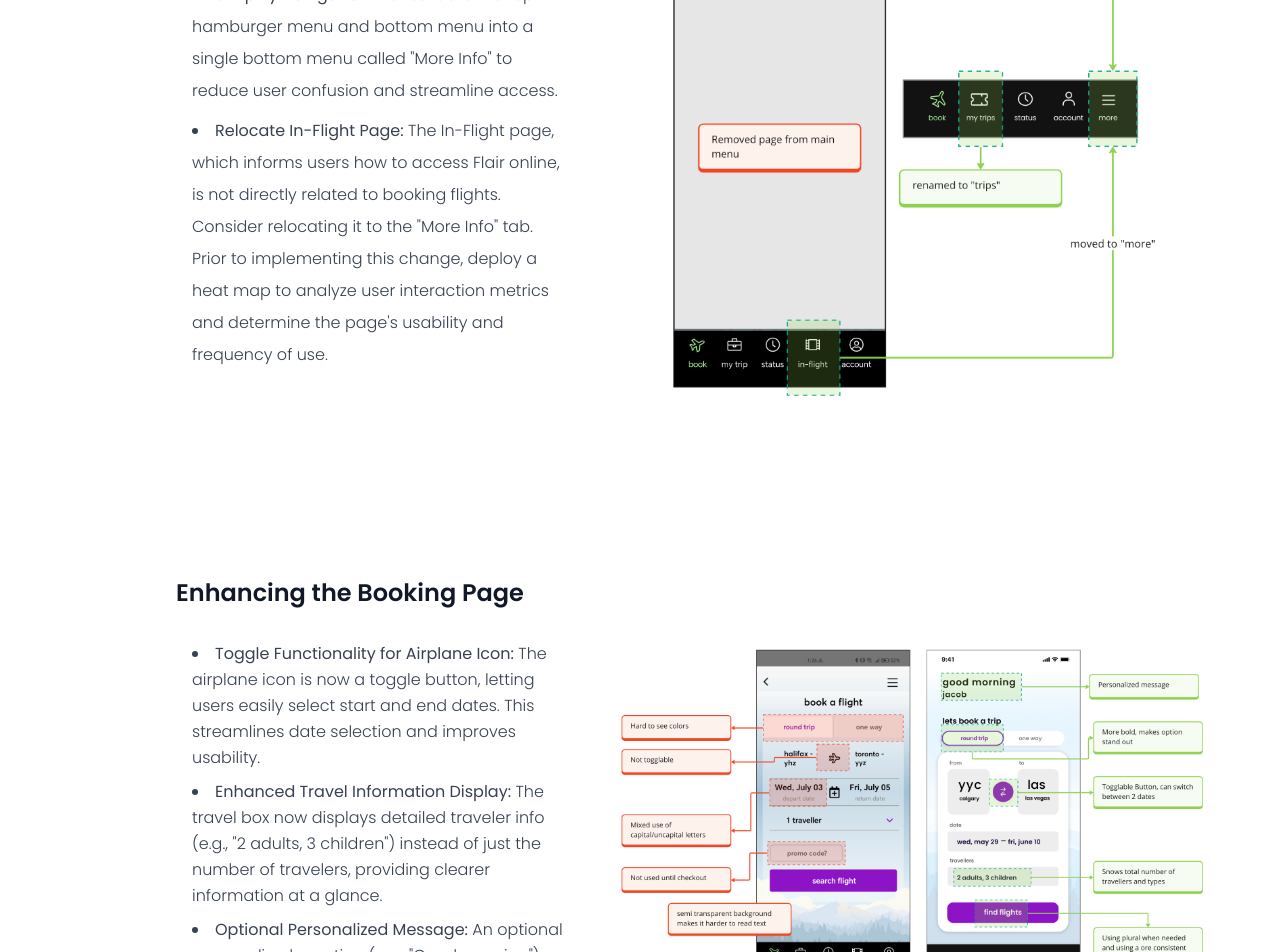
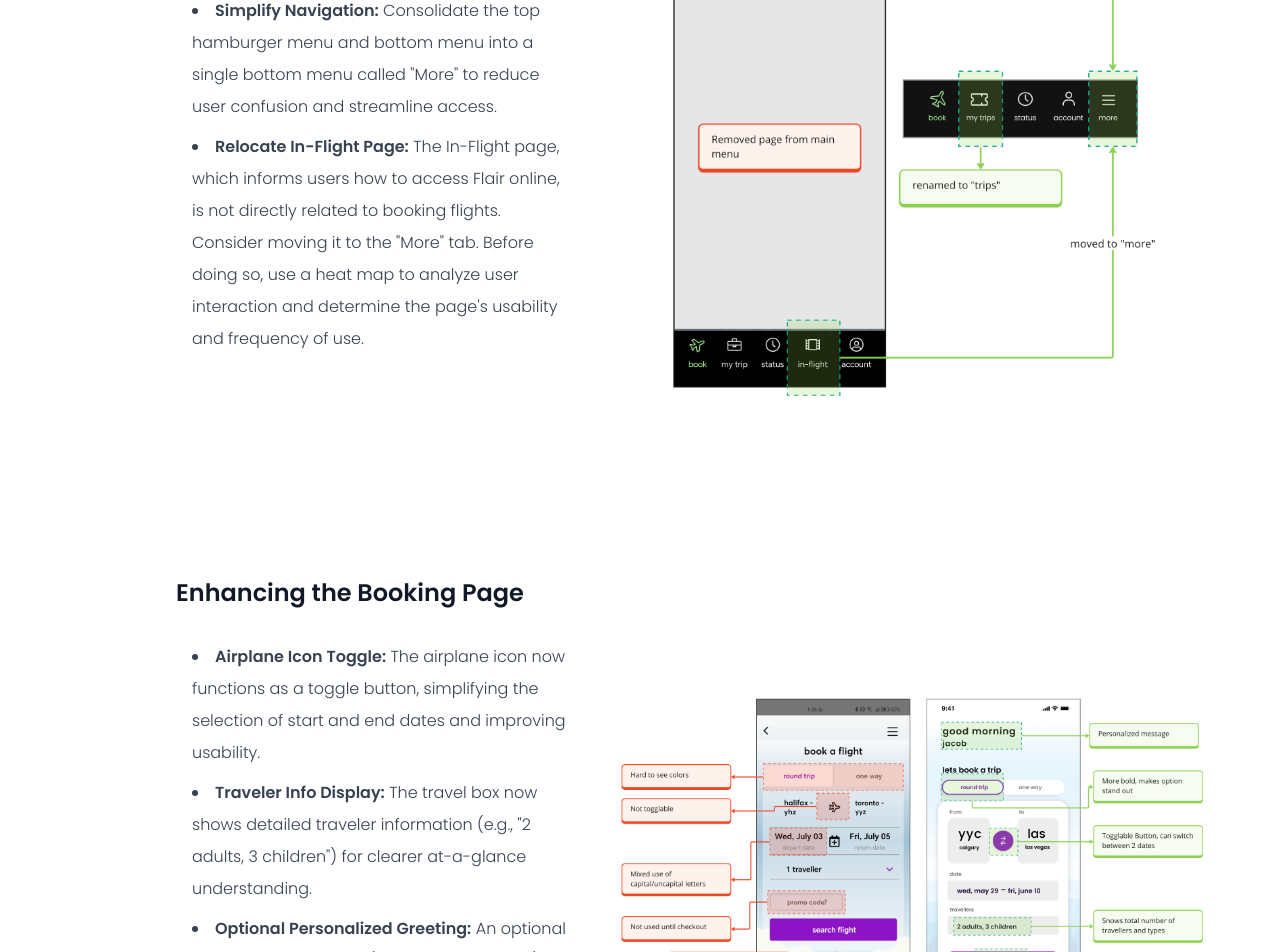
Before and after one commit to KJoWu/portfolio, a Next.js app: page /flairStudy in a window 1280 px wide. Shown: the part 11000-11952 px from the top of the page. Built offline with nearby package versions, Linux system fonts and the light colour scheme; a web font is replaced by a local one.

Commit message:
improve app redesign section

```diff
--- a/app/flairStudy/findalDesign.tsx
+++ b/app/flairStudy/findalDesign.tsx
@@ -39,9 +39,9 @@ export const FinalDesign = () => {
                 <div className="font-light leading-relaxed text-base text-gray-700 col-span-3">
                   <h2 className="text-xl font-semibold text-gray-800">Improving the Menu Options</h2>
                   <ul className="list-disc list-inside ml-4 text-gray-700 space-y-2">
-                    <li><strong>Simplify Navigation:</strong> Consolidate the top hamburger menu and bottom menu into a single bottom menu to reduce user confusion and streamline access.</li>
-                    <li><strong>Relocate In-Flight Page:</strong> Move the in-flight suggestion page to the hamburger menu to declutter the main navigation and make the bottom menu more concise.</li>
-                    <li><strong>Track User Interactions:</strong> Implement a heat map to monitor page usage, allowing for data-driven adjustments to optimize navigation based on actual user behavior.</li>
+                    <li><span className="semibold">Simplify Navigation:</span> Consolidate the top hamburger menu and bottom menu into a single bottom menu to reduce user confusion and streamline access.</li>
+                    <li><span className="bold">Relocate In-Flight Page:</span> Move the in-flight suggestion page to the hamburger menu to declutter the main navigation and make the bottom menu more concise.</li>
+                    <li><span className="font-semibold">Track User Interactions:</span> Implement a heat map to monitor page usage, allowing for data-driven adjustments to optimize navigation based on actual user behavior.</li>
                   </ul>
                 </div>
               </div>
--- a/app/flairStudy/redesignSection.tsx
+++ b/app/flairStudy/redesignSection.tsx
@@ -3,28 +3,21 @@ import designHome1 from "../../public/design_home1.png";
 import designMenu from "../../public/design_menu.png";
 import designBooking from "../../public/design_fetchBooking.png";
 import designLoggedIn from "../../public/design_loggedIn.png";
-
-
 import Image from "next/image";
 
 export const RedesignSection = () => {
   return (
     <>
-
-
       <div className="mb-8">
-        <h1 className="font-bold text-4xl text-gray-800  leading-[1.3em]"> Redesigning the App</h1>
+        <h1 className="font-bold text-4xl text-gray-800 leading-[1.3em]">Redesigning the App</h1>
         <hr className="border-t-4 border-[#b2ff94] my-4 w-[10em]" />
       </div>
-
-
 
       <div className="space-y-4">
         <div>
           <h2 className="text-xl font-semibold text-gray-800">Benchmarking Competitor Successes to Enhance UI Design</h2>
           <p className="mb-6 text-gray-700 leading-8 mt-6">
             We will examine top Canadian competitors like Air Canada, as well as other airlines that have successfully implemented boarding passes, such as Delta and American Airlines, to improve the UI.
-
           </p>
         </div>
 
@@ -40,10 +33,10 @@ export const RedesignSection = () => {
             <section className="col-span-2 flex items-center rounded-xl">
               <div className="text-gray-800 w-full">
                 <div className="font-light leading-relaxed text-base text-gray-700 col-span-3">
-                  <h2 className="text-xl font-semibold text-gray-800">Streamlining Navigation</h2>
+                  <h2 className="text-xl font-semibold text-gray-800">Upgrading Navigation Bar</h2>
                   <ul className="list-disc list-inside ml-4 text-gray-700 space-y-2 mb-6 text-gray-700 leading-8 mt-6">
-                    <li><strong>Simplify Navigation:</strong> Consolidate the top hamburger menu and bottom menu into a single bottom menu called "More Info" to reduce user confusion and streamline access.</li>
-                    <li><strong>Relocate In-Flight Page:</strong>  The In-Flight page, which informs users how to access Flair online, is not directly related to booking flights. Consider relocating it to the "More Info" tab. Prior to implementing this change, deploy a heat map to analyze user interaction metrics and determine the page's usability and frequency of use.</li>
+                    <li><span className="font-semibold">Simplify Navigation:</span> Consolidate the top hamburger menu and bottom menu into a single bottom menu called "More" to reduce user confusion and streamline access.</li>
+                    <li><span className="font-semibold">Relocate In-Flight Page:</span> The In-Flight page, which informs users how to access Flair online, is not directly related to booking flights. Consider moving it to the "More" tab. Before doing so, use a heat map to analyze user interaction and determine the page's usability and frequency of use.</li>
                   </ul>
                 </div>
               </div>
@@ -52,28 +45,26 @@ export const RedesignSection = () => {
           </div>
 
           <div className="grid grid-cols-5 gap-10 text-md h-full pt-36 pb-20">
-
             <section className="col-span-2 flex items-center rounded-xl">
               <div className="text-gray-800 w-full">
                 <div className="relative flex items-center mb-8">
                   <h1 className="text-2xl font-semibold text-gray-900">Enhancing the Booking Page</h1>
                 </div>
                 <div className="font-light leading-relaxed text-base text-gray-700 col-span-3">
-                  <ul className="list-disc list-inside ml-4 text-gray-700 space-y-2">
-                    <li><strong>Toggle Functionality for Airplane Icon:</strong> The airplane icon is now a toggle button, letting users easily select start and end dates. This streamlines date selection and improves usability.</li>
-                    <li><strong>Enhanced Travel Information Display:</strong> The travel box now displays detailed traveler info (e.g., "2 adults, 3 children") instead of just the number of travelers, providing clearer information at a glance.</li>
-                    <li><strong>Optional Personalized Message:</strong> An optional personalized greeting (e.g., "Good morning") has been added to the homepage, making the interface more welcoming and enhancing the user experience.</li>
+                  <ul className="list-disc list-inside ml-4 text-gray-700 space-y-2 leading-8 ">
+                    <li><span className="font-semibold">Airplane Icon Toggle:</span> The airplane icon now functions as a toggle button, simplifying the selection of start and end dates and improving usability.</li>
+                    <li><span className="font-semibold">Traveler Info Display:</span> The travel box now shows detailed traveler information (e.g., "2 adults, 3 children") for clearer at-a-glance understanding.</li>
+                    <li><span className="font-semibold">Optional Personalized Greeting:</span> An optional personalized greeting (e.g., "Good morning") has been added to the homepage, making the interface more welcoming.</li>
+                    <li><span className="font-semibold">Modernized Styling:</span> Updated buttons and form colors while maintaining the background for a more modern look.</li>
                   </ul>
                 </div>
               </div>
             </section>
             <Image src={designHome} alt="issue 1" quality={95} className="rounded-xl w-full h-full object-contain bg-white col-span-3" />
-
           </div>
 
           <div className="grid grid-cols-5 gap-10 text-md h-full pb-36">
             <Image src={designHome} alt="issue 2" quality={95} className="rounded-xl w-full h-full object-contain bg-white col-span-3" />
-
             <section className="col-span-2 flex items-center rounded-xl">
               <div className="text-gray-800 w-full">
                 <div className="relative flex items-center mb-8">
@@ -85,9 +76,9 @@ export const RedesignSection = () => {
                   </p>
                   <p><strong>Proposal:</strong></p>
                   <ul className="list-disc list-inside ml-4 text-gray-700 space-y-2">
-                    <li><strong>Include Travel Deals:</strong> Add a section for travel deals in the app to attract users looking for cheap rates.</li>
-                    <li><strong>Track User Interaction:</strong> Monitor the number of clicks on the travel deals section to assess user interest.</li>
-                    <li><strong>Consider Menu Update:</strong> If user engagement is high, create a dedicated tab in the menu for travel deals.</li>
+                    <li><span className="font-semibold">Include Travel Deals:</span> Add a section for travel deals in the app to attract users looking for cheap rates.</li>
+                    <li><span className="font-semibold">Track User Interaction:</span> Monitor the number of clicks on the travel deals section to assess user interest.</li>
+                    <li><span className="font-semibold">Consider Menu Update:</span> If user engagement is high, create a dedicated tab in the menu for travel deals.</li>
                   </ul>
                   <p>
                     This approach ensures that customers benefit from the same deals available on the website, potentially increasing app usage and user satisfaction.
@@ -96,29 +87,26 @@ export const RedesignSection = () => {
               </div>
             </section>
           </div>
-        </div>
-
 
           <div className="grid grid-cols-5 gap-10 text-md h-full py-30">
-
             <section className="col-span-2 flex items-center rounded-xl">
               <div className="text-gray-800 w-full">
                 <div className="relative flex items-center mb-8">
-                <h1 className="text-2xl font-semibold text-gray-900">Enhancing the Onboarding Phase</h1>
+                  <h1 className="text-2xl font-semibold text-gray-900">Optimizing Access to Bookings</h1>
                 </div>
                 <div className="font-light leading-relaxed text-base text-gray-700 col-span-3">
-                Flair currently lacks incentives to encourage users to create an account. Introducing a compelling CTA (call-to-action) button that emphasizes a 'fast' experience can address this. This button can highlight that logging in will streamline their experience by automatically displaying their booking information
+                  <ul className="list-disc list-inside ml-4 text-gray-700 space-y-2  leading-8 ">
+                    <li><span className="font-semibold">Guests:</span> Flair currently lacks incentives for users to create an account. Introducing a compelling CTA button emphasizing a 'fast' experience can address this by highlighting that logging in will streamline their experience with automatic booking information display.</li>
+                    <li><span className="font-semibold">Logged In Users:</span>  For logged-in users, enhance visibility of upcoming trips by adding a widget displaying their future travel plans.</li>
+                  </ul>
                 </div>
               </div>
             </section>
-          <Image src={designBooking} alt="issue 1" quality={95} className="rounded-xl w-full h-full object-contain bg-white col-span-3" />
-
+            <Image src={designLoggedIn} alt="issue 1" quality={95} className="rounded-xl w-full h-full object-contain bg-white col-span-3" />
           </div>
-
 
           <div className="grid grid-cols-7 gap-10 text-md h-full py-36">
             <Image src={designLoggedIn} alt="issue 1" quality={95} className="rounded-xl w-full h-full object-contain bg-white col-span-5" />
-
             <section className="col-span-2 flex items-center rounded-xl">
               <div className="text-gray-800 w-full">
                 <div className="relative flex items-center mb-8">
@@ -131,9 +119,7 @@ export const RedesignSection = () => {
             </section>
           </div>
 
-
           <div className="grid grid-cols-7 gap-10 text-md h-full py-36">
-
             <section className="col-span-2 flex items-center rounded-xl">
               <div className="text-gray-800 w-full">
                 <div className="relative flex items-center mb-8">
@@ -145,9 +131,8 @@ export const RedesignSection = () => {
               </div>
             </section>
             <Image src={designLoggedIn} alt="issue 1" quality={95} className="rounded-xl w-full h-full object-contain bg-white col-span-5" />
-
           </div>
-
+        </div>
       </div>
     </>
   );
```
Also changed, not shown: app/flairStudy/userComplaintsSection.tsx (line endings or trailing spaces). Lines whose indentation alone changed are shown as unchanged.
